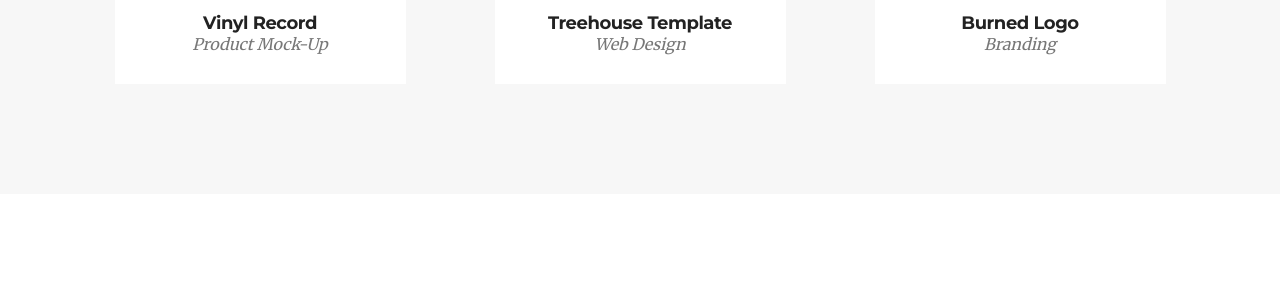
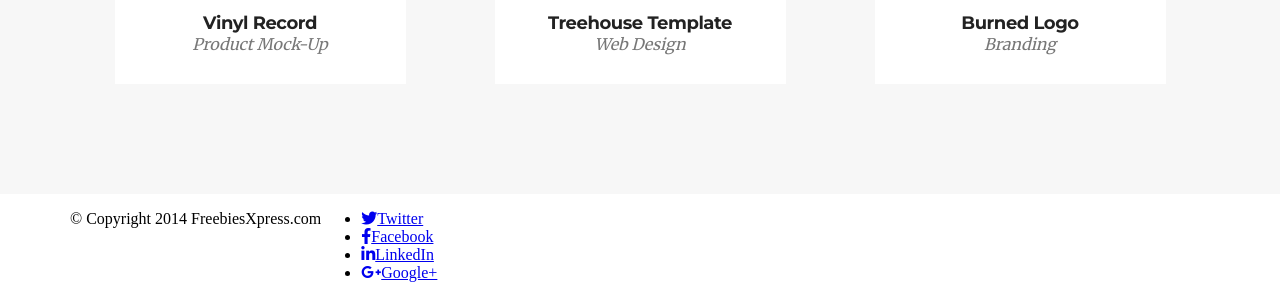
Before and after one commit to TheWizard0f0z/Golden, a website: page index.html in a window 1280 px wide. Shown: the part 2413-2711 px from the top of the page. Before the commit the page ends 2607 px from the top, so only its background shows below. Drawn offline with Linux system fonts and the light colour scheme.

Commit message:
Add html for footer

```diff
--- a/index.html
+++ b/index.html
@@ -136,5 +136,18 @@
                 </div>
             </div>
         </section>
+        <footer class="page-footer">
+            <div class="container">
+                <div class="row">
+                    <p class="paragraph">© Copyright 2014 FreebiesXpress.com</p>
+                    <ul class="social-links">
+                        <li><a href="#" target="_blank"><i class="fab fa-twitter"></i>Twitter</a></li>
+                        <li><a href="#" target="_blank"><i class="fab fa-facebook-f"></i>Facebook</a></li>
+                        <li><a href="#" target="_blank"><i class="fab fa-linkedin-in"></i>LinkedIn</a></li>
+                        <li><a href="#" target="_blank"><i class="fab fa-google-plus-g"></i>Google+</a></li>
+                    </ul>
+                </div>
+            </div>
+        </footer>
     </body>
 </html>
```
